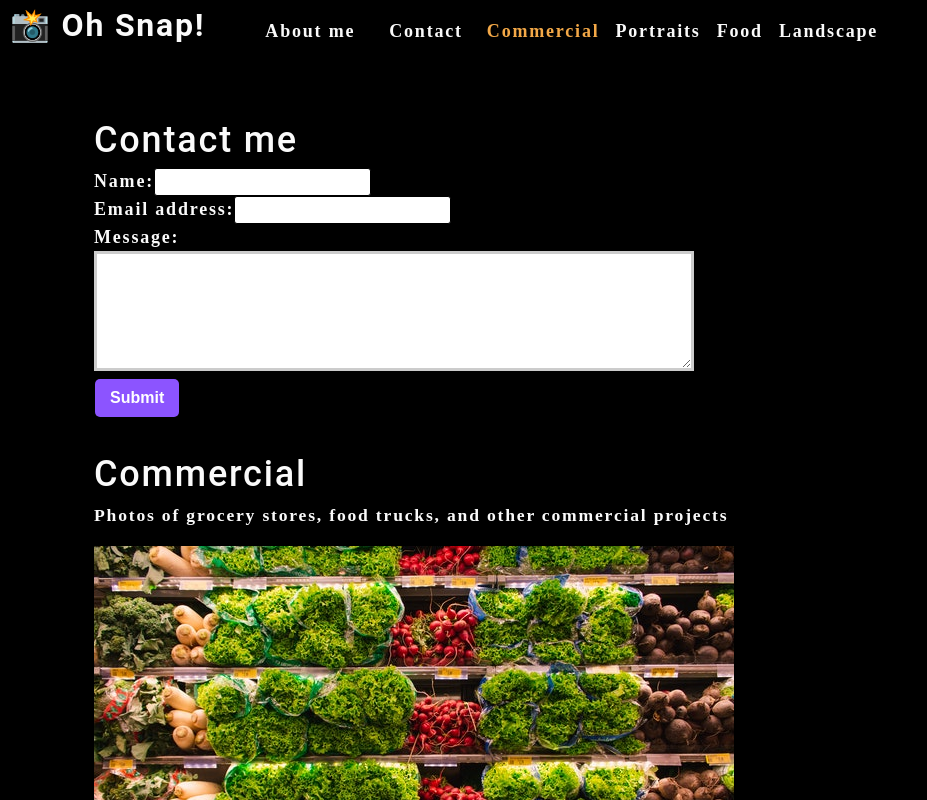
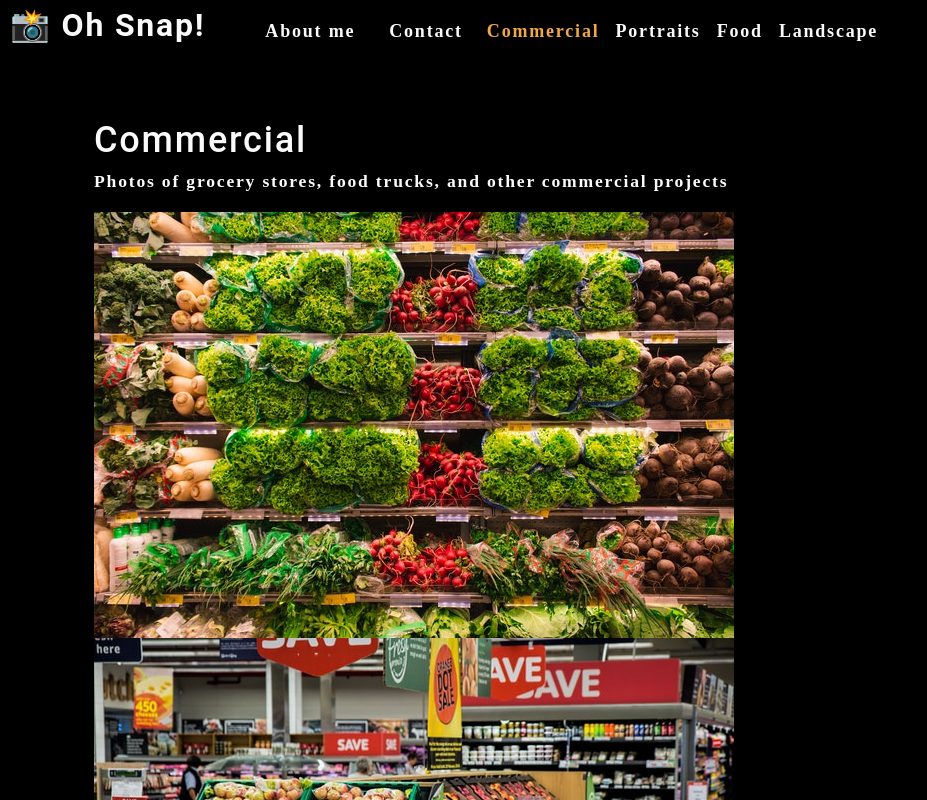
Before and after one commit to alehr45/photo-port, a React (Create React App) app: page / in a window 1280 px wide. Shown: the top 800 px of the page, without its empty margins (0-927 px from the left). Built offline with nearby package versions, Linux system fonts and the light colour scheme.

Commit message:
contact form renders only when clicked in nav bar

```diff
--- a/src/App.js
+++ b/src/App.js
@@ -2,7 +2,7 @@
 import Nav from './components/Nav';
 import About from './components/About';
 import Gallery from './components/Gallery';
-import ContactForm from "./components/Contact"
+import ContactForm from './components/Contact';
 
 function App() {
   const [categories] = useState([
@@ -17,18 +17,27 @@
 
   const [currentCategory, setCurrentCategory] = useState(categories[0]);
 
+  const [contactSelected, setContactSelected] = useState(false);
+
   return (
     <div>
       <Nav
         categories={categories}
         setCurrentCategory={setCurrentCategory}
         currentCategory={currentCategory}
+        contactSelected={contactSelected}
+        setContactSelected={setContactSelected}
       ></Nav>
-     <main>
-  <ContactForm></ContactForm>
-  <Gallery currentCategory={currentCategory}></Gallery>
-  <About></About>
-</main>
+      <main>
+        {!contactSelected ? (
+          <>
+            <Gallery currentCategory={currentCategory}></Gallery>
+            <About></About>
+          </>
+        ) : (
+            <ContactForm></ContactForm>
+          )}
+      </main>
     </div>
   );
 }
--- a/src/components/Contact/index.js
+++ b/src/components/Contact/index.js
@@ -1,33 +1,58 @@
-import React, { useState } from "react";
+import React, { useState } from 'react';
+
+import { validateEmail } from '../../utils/helpers';
 
 function ContactForm() {
+  const [formState, setFormState] = useState({ name: '', email: '', message: '' });
+  const [errorMessage, setErrorMessage] = useState('');
+  const { name, email, message } = formState;
+  const handleSubmit = (e) => {
+    e.preventDefault();
+    if (!errorMessage) {
+      setFormState({ [e.target.name]: e.target.value });
+      console.log('Form', formState);
+    }
+  };
 
-    const [formState, setFormState] = useState({ name: '', email: '', message: '' });
-    const { name, email, message } = formState;
-    function handleChange(e) {
-        setFormState({...formState, [e.target.name]: e.target.value })
+  const handleChange = (e) => {
+    if (e.target.name === 'email') {
+      const isValid = validateEmail(e.target.value);
+      if (!isValid) {
+        setErrorMessage('Your email is invalid.');
+      } else {
+        setErrorMessage('');
       }
-      function handleSubmit(e) {
-        e.preventDefault();
-        console.log(formState);
+    } else {
+      if (!e.target.value.length) {
+        setErrorMessage(`${e.target.name} is required.`);
+      } else {
+        setErrorMessage('');
       }
+    }
+  };
+
   return (
     <section>
-      <h1>Contact me</h1>
+      <h1 data-testid="h1tag">Contact me</h1>
       <form id="contact-form" onSubmit={handleSubmit}>
         <div>
           <label htmlFor="name">Name:</label>
-          <input type="text" defaultValue={name} onChange={handleChange} name="name" />
+          <input type="text" name="name" defaultValue={name} onBlur={handleChange} />
         </div>
         <div>
           <label htmlFor="email">Email address:</label>
-          <input type="email" defaultValue={email} name="email" onChange={handleChange} />
+          <input type="email" name="email" defaultValue={email} onBlur={handleChange} />
         </div>
         <div>
           <label htmlFor="message">Message:</label>
-          <textarea name="message" defaultValue={message} onChange={handleChange} rows="5" />
+          <textarea name="message" rows="5" defaultValue={message} onBlur={handleChange} />
         </div>
-        <button type="submit">Submit</button>
+        {errorMessage && (
+          <div>
+            <p className="error-text">{errorMessage}</p>
+          </div>
+        )}
+        <button data-testid="button" type="submit">Submit</button>
       </form>
     </section>
   );
--- a/src/components/Nav/index.js
+++ b/src/components/Nav/index.js
@@ -1,18 +1,14 @@
-import React from "react";
-import { capitalizeFirstLetter } from "../../utils/helpers";
+import React from 'react';
+import { capitalizeFirstLetter } from '../../utils/helpers';
 
 function Nav(props) {
   const {
     categories = [],
     setCurrentCategory,
+    contactSelected,
     currentCategory,
+    setContactSelected,
   } = props;
-
-
-  const handleClick = (item) => {
-    console.log(item);
-    return item;
-  };
 
   return (
     <header className="flex-row px-1">
@@ -24,22 +20,24 @@
       <nav>
         <ul className="flex-row">
           <li className="mx-2">
-            <a data-testid="about" href="#about">
+            <a data-testid="about" href="#about" onClick={() => setContactSelected(false)}>
               About me
             </a>
           </li>
-          <li className={"mx-2"}>
-            <span onClick={() => handleClick('Contact')}>
-              Contact
-            </span>
+          <li className={`mx-2 ${contactSelected && 'navActive'}`}>
+            <span onClick={() => setContactSelected(true)}>Contact</span>
           </li>
           {categories.map((category) => (
-            <li className={`mx-1 ${
-                currentCategory.name === category.name && 'navActive'
-                }`} key={category.name}>
+            <li
+              className={`mx-1 ${
+                currentCategory.name === category.name && !contactSelected && 'navActive'
+                }`}
+              key={category.name}
+            >
               <span
                 onClick={() => {
-                  setCurrentCategory(category)
+                  setCurrentCategory(category);
+                  setContactSelected(false);
                 }}
               >
                 {capitalizeFirstLetter(category.name)}
```
